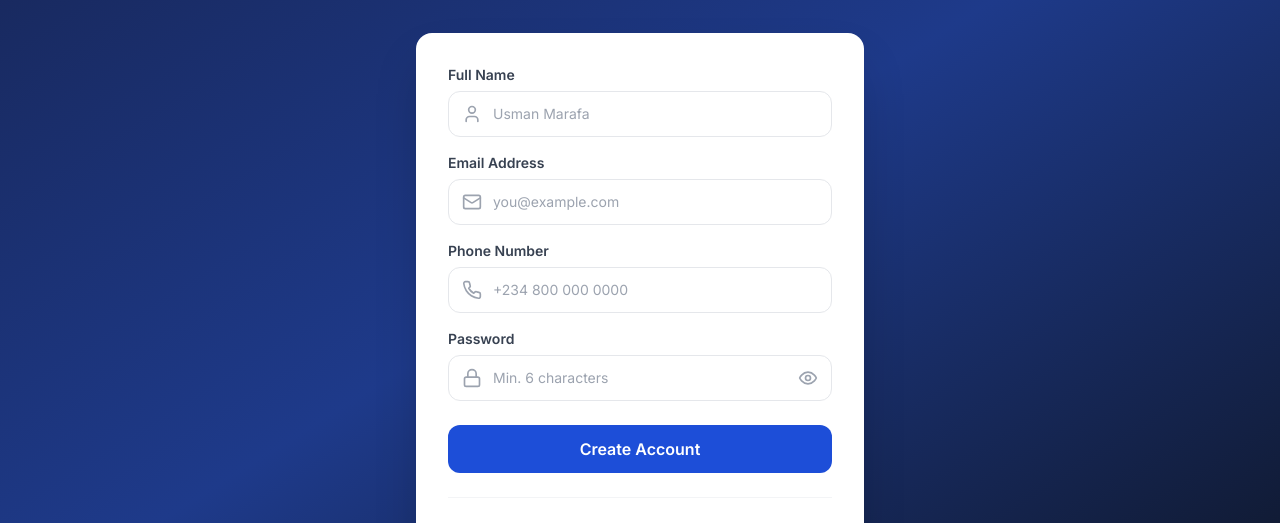
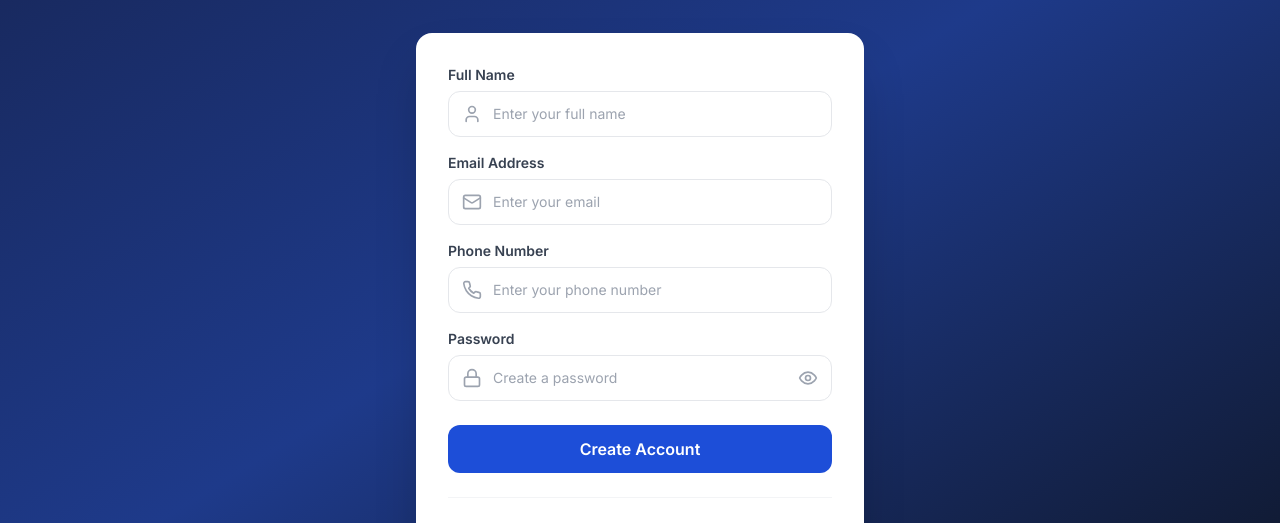
Before and after one commit to ppowerands/laughing-fortnight, a Next.js app in the folder food-palace/frontend/: page /register in a window 1280 px wide. Shown: the part 179-702 px from the top of the page. Built offline with nearby package versions, Linux system fonts and the light colour scheme.

Commit message:
Remove demo credentials, fix register placeholders, add favorites page

```diff
--- /dev/null
+++ b/food-palace/frontend/src/app/favorites/page.tsx
@@ -0,0 +1,58 @@
+'use client';
+import { useEffect } from 'react';
+import { useRouter } from 'next/navigation';
+import { useQuery } from '@tanstack/react-query';
+import Link from 'next/link';
+import { Heart, ArrowRight } from 'lucide-react';
+import Navbar from '@/components/Navbar';
+import Footer from '@/components/Footer';
+import FoodCard from '@/components/FoodCard';
+import { productsApi } from '@/lib/api';
+import { useAuthStore } from '@/lib/auth-store';
+
+export default function FavoritesPage() {
+  const { isAuthenticated } = useAuthStore();
+  const router = useRouter();
+
+  useEffect(() => { if (!isAuthenticated) router.push('/login'); }, [isAuthenticated]);
+
+  const { data: favorites = [], isLoading } = useQuery({
+    queryKey: ['favorites'],
+    queryFn: () => productsApi.getFavorites().then(r => r.data),
+    enabled: isAuthenticated,
+  });
+
+  if (!isAuthenticated) return null;
+
+  return (
+    <main className="min-h-screen bg-gray-50 dark:bg-gray-950">
+      <Navbar />
+      <div className="max-w-7xl mx-auto px-4 sm:px-6 lg:px-8 pt-24 pb-16">
+        <div className="flex items-center gap-3 mb-8">
+          <Heart className="w-7 h-7 text-red-500 fill-red-500" />
+          <h1 className="text-2xl md:text-3xl font-black text-gray-900 dark:text-white">My Favorites</h1>
+        </div>
+
+        {isLoading ? (
+          <div className="grid grid-cols-2 md:grid-cols-3 lg:grid-cols-4 gap-4">
+            {Array.from({ length: 8 }).map((_, i) => <div key={i} className="skeleton h-64 rounded-2xl" />)}
+          </div>
+        ) : favorites.length === 0 ? (
+          <div className="text-center py-20">
+            <Heart className="w-16 h-16 text-gray-200 dark:text-gray-700 mx-auto mb-4" />
+            <h2 className="text-xl font-bold text-gray-900 dark:text-white mb-2">No favorites yet</h2>
+            <p className="text-gray-500 dark:text-gray-400 mb-6">Tap the heart icon on any meal to save it here</p>
+            <Link href="/menu" className="btn-primary inline-flex items-center gap-2">
+              Browse Menu <ArrowRight className="w-4 h-4" />
+            </Link>
+          </div>
+        ) : (
+          <div className="grid grid-cols-2 md:grid-cols-3 lg:grid-cols-4 gap-4">
+            {favorites.map((p: any) => <FoodCard key={p.id} product={p} />)}
+          </div>
+        )}
+      </div>
+      <Footer />
+    </main>
+  );
+}
--- a/food-palace/frontend/src/app/login/page.tsx
+++ b/food-palace/frontend/src/app/login/page.tsx
@@ -42,21 +42,20 @@ function LoginContent() {
           <h1 className="text-3xl font-black text-white">Welcome back</h1>
           <p className="text-blue-300 mt-2">Sign in to your Food Palace account</p>
         </div>
-
         <div className="bg-white dark:bg-gray-800 rounded-2xl shadow-2xl p-8">
           <form onSubmit={handleSubmit} className="space-y-5">
             <div>
               <label className="block text-sm font-semibold text-gray-700 dark:text-gray-300 mb-1.5">Email Address</label>
               <div className="relative">
                 <Mail className="absolute left-3.5 top-1/2 -translate-y-1/2 w-5 h-5 text-gray-400" />
-                <input type="email" value={email} onChange={e => setEmail(e.target.value)} required placeholder="you@example.com" className="input pl-11" />
+                <input type="email" value={email} onChange={e => setEmail(e.target.value)} required placeholder="Enter your email" className="input pl-11" />
               </div>
             </div>
             <div>
               <label className="block text-sm font-semibold text-gray-700 dark:text-gray-300 mb-1.5">Password</label>
               <div className="relative">
                 <Lock className="absolute left-3.5 top-1/2 -translate-y-1/2 w-5 h-5 text-gray-400" />
-                <input type={showPass ? 'text' : 'password'} value={password} onChange={e => setPassword(e.target.value)} required placeholder="Enter password" className="input pl-11 pr-11" />
+                <input type={showPass ? 'text' : 'password'} value={password} onChange={e => setPassword(e.target.value)} required placeholder="Enter your password" className="input pl-11 pr-11" />
                 <button type="button" onClick={() => setShowPass(!showPass)} className="absolute right-3.5 top-1/2 -translate-y-1/2 text-gray-400 hover:text-gray-600">
                   {showPass ? <EyeOff className="w-5 h-5" /> : <Eye className="w-5 h-5" />}
                 </button>
@@ -69,18 +68,11 @@ function LoginContent() {
               {loading ? <div className="w-5 h-5 border-2 border-white/30 border-t-white rounded-full animate-spin" /> : 'Sign In'}
             </button>
           </form>
-
           <div className="mt-6 pt-6 border-t border-gray-100 dark:border-gray-700">
             <p className="text-center text-sm text-gray-500 dark:text-gray-400">
               Do not have an account?{' '}
               <Link href="/register" className="text-blue-700 font-semibold hover:underline">Create one</Link>
             </p>
-          </div>
-
-          <div className="mt-4 p-3 bg-blue-50 dark:bg-blue-900/20 rounded-xl">
-            <p className="text-xs font-semibold text-blue-700 dark:text-blue-300 mb-1">Demo Credentials:</p>
-            <p className="text-xs text-gray-600 dark:text-gray-400">Admin: admin@foodpalace.ng / admin123</p>
-            <p className="text-xs text-gray-600 dark:text-gray-400">Customer: customer@demo.com / customer123</p>
           </div>
         </div>
       </div>
--- a/food-palace/frontend/src/app/register/page.tsx
+++ b/food-palace/frontend/src/app/register/page.tsx
@@ -43,35 +43,50 @@ export default function RegisterPage() {
 
         <div className="bg-white dark:bg-gray-800 rounded-2xl shadow-2xl p-8">
           <form onSubmit={handleSubmit} className="space-y-4">
-            {[
-              { key: 'name', label: 'Full Name', placeholder: 'Usman Marafa', type: 'text', icon: User },
-              { key: 'email', label: 'Email Address', placeholder: 'you@example.com', type: 'email', icon: Mail },
-              { key: 'phone', label: 'Phone Number', placeholder: '+234 800 000 0000', type: 'tel', icon: Phone },
-            ].map(({ key, label, placeholder, type, icon: Icon }) => (
-              <div key={key}>
-                <label className="block text-sm font-semibold text-gray-700 dark:text-gray-300 mb-1.5">{label}</label>
-                <div className="relative">
-                  <Icon className="absolute left-3.5 top-1/2 -translate-y-1/2 w-5 h-5 text-gray-400" />
-                  <input type={type} value={form[key as keyof typeof form]} onChange={e => setForm(p => ({ ...p, [key]: e.target.value }))}
-                    required={key !== 'phone'} placeholder={placeholder} className="input pl-11" />
-                </div>
+            <div>
+              <label className="block text-sm font-semibold text-gray-700 dark:text-gray-300 mb-1.5">Full Name</label>
+              <div className="relative">
+                <User className="absolute left-3.5 top-1/2 -translate-y-1/2 w-5 h-5 text-gray-400" />
+                <input type="text" value={form.name} onChange={e => setForm(p => ({ ...p, name: e.target.value }))}
+                  required placeholder="Enter your full name" className="input pl-11" />
               </div>
-            ))}
+            </div>
+
+            <div>
+              <label className="block text-sm font-semibold text-gray-700 dark:text-gray-300 mb-1.5">Email Address</label>
+              <div className="relative">
+                <Mail className="absolute left-3.5 top-1/2 -translate-y-1/2 w-5 h-5 text-gray-400" />
+                <input type="email" value={form.email} onChange={e => setForm(p => ({ ...p, email: e.target.value }))}
+                  required placeholder="Enter your email" className="input pl-11" />
+              </div>
+            </div>
+
+            <div>
+              <label className="block text-sm font-semibold text-gray-700 dark:text-gray-300 mb-1.5">Phone Number</label>
+              <div className="relative">
+                <Phone className="absolute left-3.5 top-1/2 -translate-y-1/2 w-5 h-5 text-gray-400" />
+                <input type="tel" value={form.phone} onChange={e => setForm(p => ({ ...p, phone: e.target.value }))}
+                  placeholder="Enter your phone number" className="input pl-11" />
+              </div>
+            </div>
+
             <div>
               <label className="block text-sm font-semibold text-gray-700 dark:text-gray-300 mb-1.5">Password</label>
               <div className="relative">
                 <Lock className="absolute left-3.5 top-1/2 -translate-y-1/2 w-5 h-5 text-gray-400" />
                 <input type={showPass ? 'text' : 'password'} value={form.password} onChange={e => setForm(p => ({ ...p, password: e.target.value }))}
-                  required placeholder="Min. 6 characters" className="input pl-11 pr-11" />
+                  required placeholder="Create a password" className="input pl-11 pr-11" />
                 <button type="button" onClick={() => setShowPass(!showPass)} className="absolute right-3.5 top-1/2 -translate-y-1/2 text-gray-400 hover:text-gray-600">
                   {showPass ? <EyeOff className="w-5 h-5" /> : <Eye className="w-5 h-5" />}
                 </button>
               </div>
             </div>
+
             <button type="submit" disabled={loading} className="btn-primary w-full flex items-center justify-center gap-2 !mt-6">
               {loading ? <div className="w-5 h-5 border-2 border-white/30 border-t-white rounded-full animate-spin" /> : 'Create Account'}
             </button>
           </form>
+
           <div className="mt-6 pt-6 border-t border-gray-100 dark:border-gray-700 text-center text-sm text-gray-500 dark:text-gray-400">
             Already have an account?{' '}
             <Link href="/login" className="text-blue-700 font-semibold hover:underline">Sign in</Link>
```
